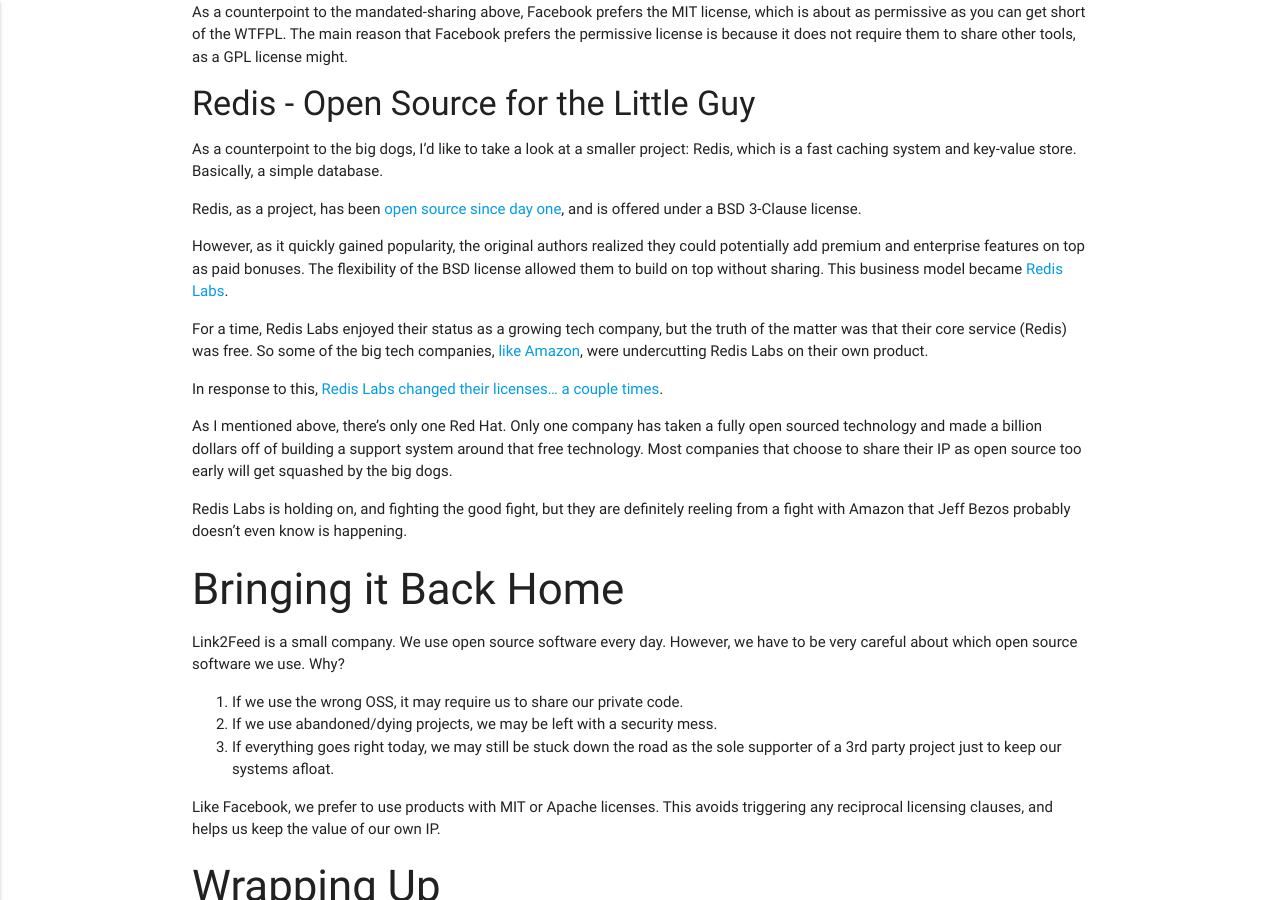
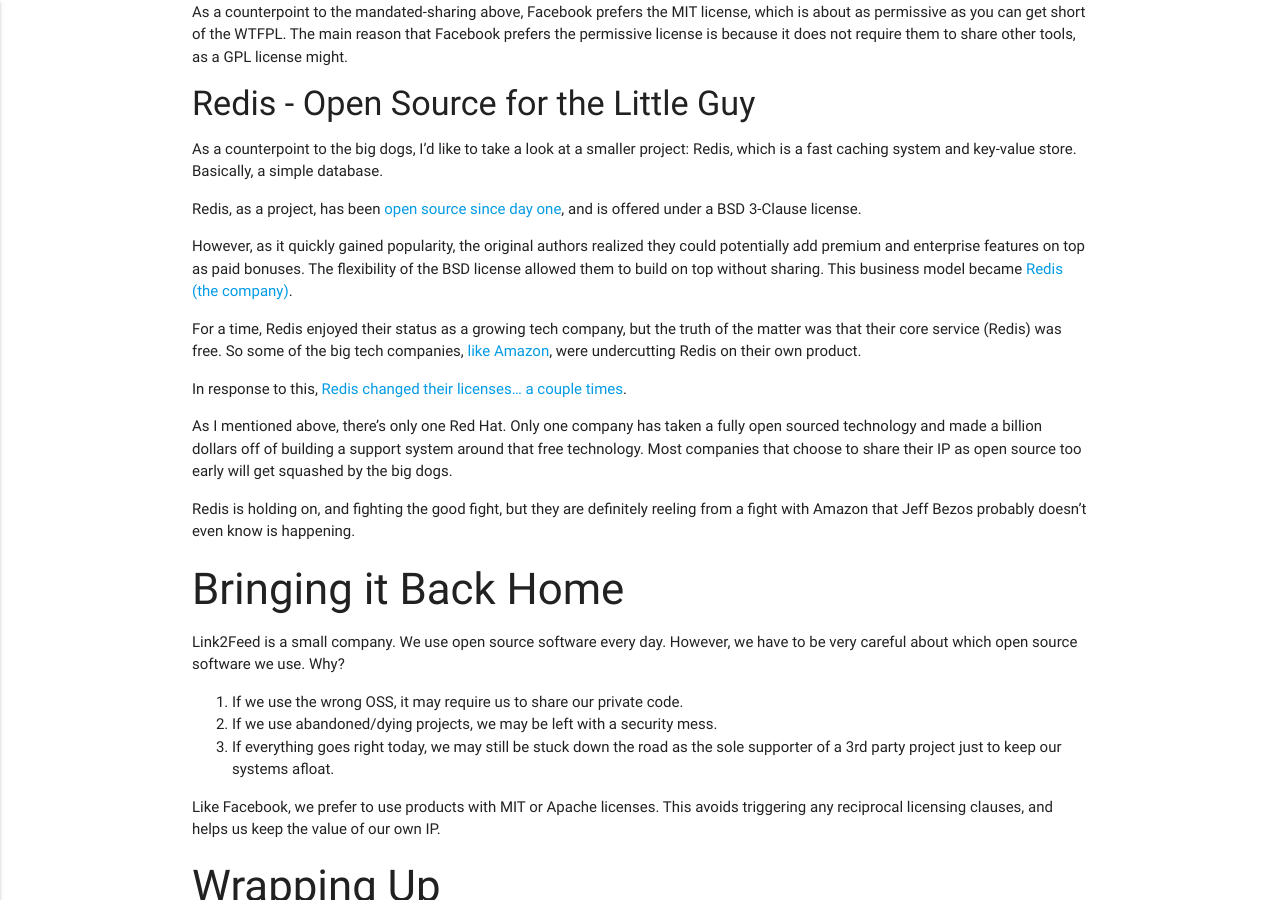
Before and after one commit to LenPayne/LenPayne.github.io, a Jekyll site: the page built from _posts/2019-07-24-Open-Source-in-Business.md, in a window 1280 px wide and 900 px high, scrolled down 2891 px. Built offline with Jekyll 4.4.1, drawn with Linux system fonts in a browser that asks for light colours.

Commit message:
Update from Redis Labs (who are just called Redis now.)

```diff
--- a/_posts/2019-07-24-Open-Source-in-Business.md
+++ b/_posts/2019-07-24-Open-Source-in-Business.md
@@ -152,21 +152,21 @@
 However, as it quickly gained popularity, the original authors realized they could
 potentially add premium and enterprise features on top as paid bonuses. The
 flexibility of the BSD license allowed them to build on top without sharing. This
-business model became [Redis Labs](https://redislabs.com/).
+business model became [Redis (the company)](https://redis.com/).
 
-For a time, Redis Labs enjoyed their status as a growing tech company, but the
+For a time, Redis enjoyed their status as a growing tech company, but the
 truth of the matter was that their core service (Redis) was free. So some of
 the big tech companies, [like Amazon](https://aws.amazon.com/elasticache/), were
-undercutting Redis Labs on their own product.
+undercutting Redis on their own product.
 
-In response to this, [Redis Labs changed their licenses... a couple times](https://redislabs.com/blog/redis-labs-modules-license-changes/).
+In response to this, [Redis changed their licenses... a couple times](https://redis.com/blog/redis-labs-modules-license-changes/).
 
 As I mentioned above, there's only one Red Hat. Only one company has taken a fully
 open sourced technology and made a billion dollars off of building a support
 system around that free technology. Most companies that choose to share their IP
 as open source too early will get squashed by the big dogs.
 
-Redis Labs is holding on, and fighting the good fight, but they are definitely
+Redis is holding on, and fighting the good fight, but they are definitely
 reeling from a fight with Amazon that Jeff Bezos probably doesn't even know is
 happening.
 
```
